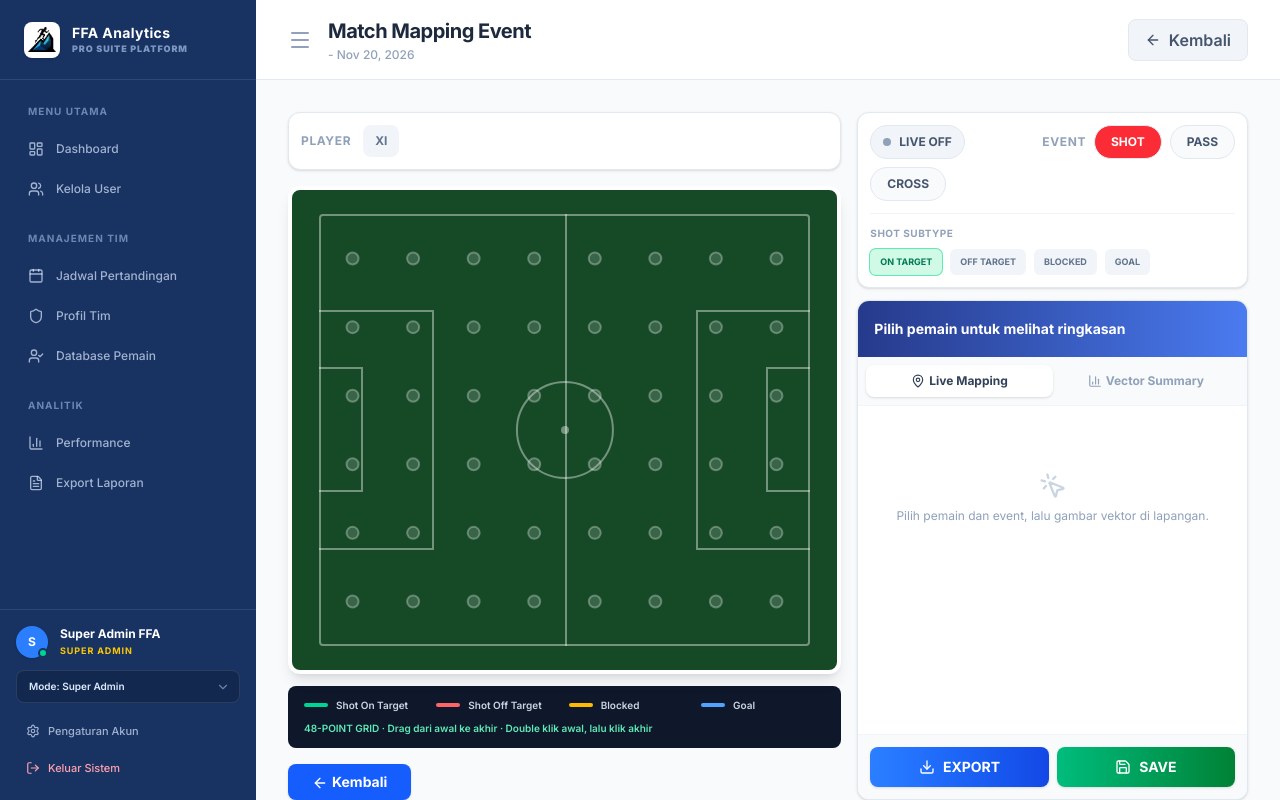
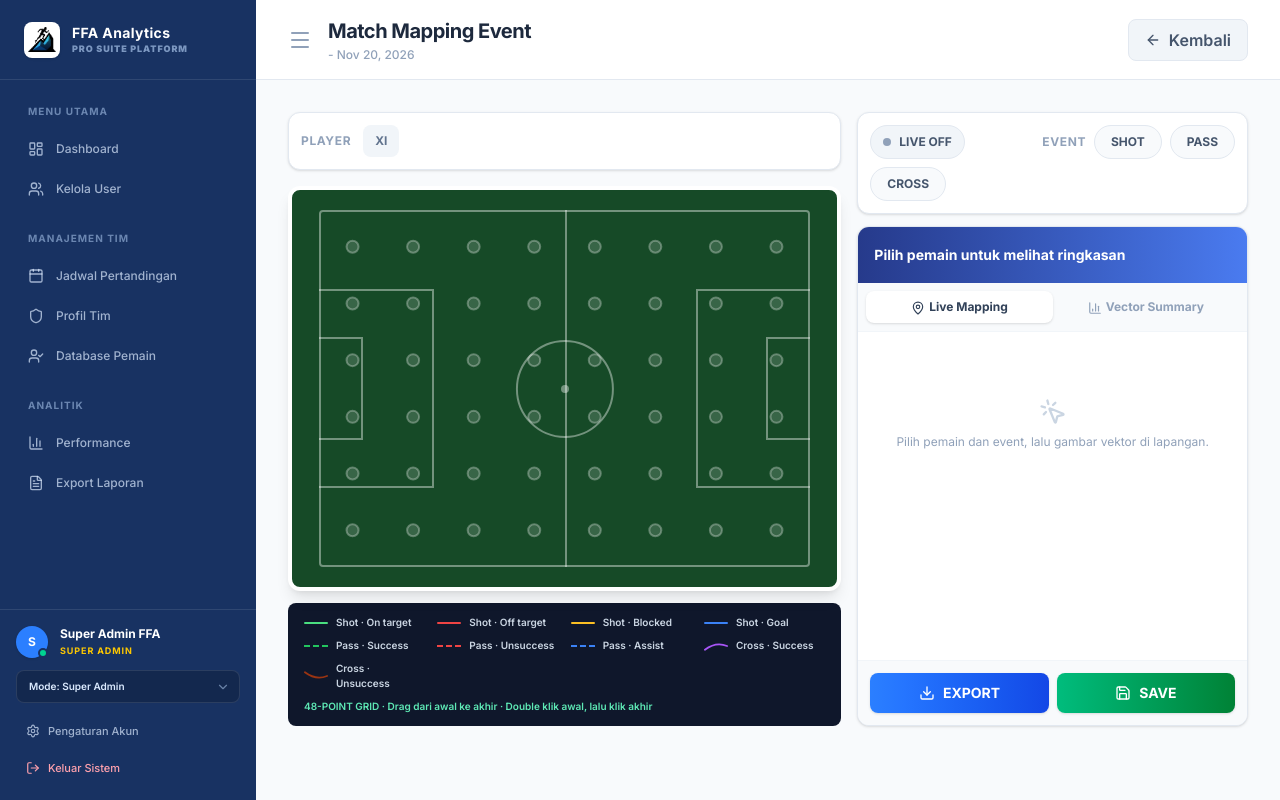
Before and after one commit to msidiq2235/ffa-analytics, a Laravel app: template resources/views/matches/vector.blade.php in a window 1280 px wide. Run offline with Laravel 12, Linux system fonts and the light colour scheme; the template is opened without the code that fills it, so the values that code supplies are empty; style sheets or scripts are compiled from the project's sources.

Commit message:
Update halaman vektor

```diff
--- a/resources/views/matches/vector.blade.php
+++ b/resources/views/matches/vector.blade.php
@@ -50,17 +50,25 @@
                 <div class="pointer-events-none absolute bottom-[37%] right-[5%] top-[37%] w-[8%] border-2 border-r-0 border-white/40"></div>
                 <canvas id="vectorCanvas" class="absolute inset-0 z-10 h-full w-full touch-none cursor-crosshair"></canvas>
             </div>
-            <div class="mt-3 grid grid-cols-2 gap-2 rounded-lg bg-slate-900 px-4 py-3 text-[10px] font-semibold text-slate-300 sm:grid-cols-4">
-                <span class="inline-flex items-center gap-2"><i class="h-1 w-6 rounded bg-emerald-400"></i>Shot On Target</span>
-                <span class="inline-flex items-center gap-2"><i class="h-1 w-6 rounded bg-red-400"></i>Shot Off Target</span>
-                <span class="inline-flex items-center gap-2"><i class="h-1 w-6 rounded bg-amber-400"></i>Blocked</span>
-                <span class="inline-flex items-center gap-2"><i class="h-1 w-6 rounded bg-blue-400"></i>Goal</span>
-                <span class="col-span-2 text-emerald-300 sm:col-span-4">48-POINT GRID · Drag dari awal ke akhir · Double klik awal, lalu klik akhir</span>
+            <div class="mt-3 grid grid-cols-2 gap-x-3 gap-y-2 rounded-lg bg-slate-900 px-4 py-3 text-[10px] font-semibold text-slate-300 sm:grid-cols-3 lg:grid-cols-4">
+                <span class="inline-flex items-center gap-2"><i class="h-0.5 w-6 rounded" style="background:#4ade80"></i>Shot · On target</span>
+                <span class="inline-flex items-center gap-2"><i class="h-0.5 w-6 rounded" style="background:#ef4444"></i>Shot · Off target</span>
+                <span class="inline-flex items-center gap-2"><i class="h-0.5 w-6 rounded" style="background:#fbbf24"></i>Shot · Blocked</span>
+                <span class="inline-flex items-center gap-2"><i class="h-0.5 w-6 rounded" style="background:#3b82f6"></i>Shot · Goal</span>
+                <span class="inline-flex items-center gap-2"><i class="w-6 border-t-2 border-dashed" style="border-color:#22c55e"></i>Pass · Success</span>
+                <span class="inline-flex items-center gap-2"><i class="w-6 border-t-2 border-dashed" style="border-color:#ef4444"></i>Pass · Unsuccess</span>
+                <span class="inline-flex items-center gap-2"><i class="w-6 border-t-2 border-dashed" style="border-color:#3b82f6"></i>Pass · Assist</span>
+                <span class="inline-flex items-center gap-2">
+                    <svg class="h-3 w-6 shrink-0" viewBox="0 0 26 12" aria-hidden="true"><path d="M1 10 Q13 1 25 6" fill="none" stroke="#a855f7" stroke-width="2" stroke-linecap="round"/></svg>
+                    Cross · Success
+                </span>
+                <span class="inline-flex items-center gap-2">
+                    <svg class="h-3 w-6 shrink-0" viewBox="0 0 26 12" aria-hidden="true"><path d="M1 2 Q13 11 25 6" fill="none" stroke="#9a3412" stroke-width="2" stroke-linecap="round"/></svg>
+                    Cross · Unsuccess
+                </span>
+                <span class="col-span-2 text-emerald-300 sm:col-span-3 lg:col-span-4">48-POINT GRID · Drag dari awal ke akhir · Double klik awal, lalu klik akhir</span>
             </div>
         </div>
-        <a href="{{ route('matches.index') }}" class="w-fit rounded-lg bg-blue-600 px-6 py-2 text-sm font-bold text-white shadow-sm transition hover:bg-blue-700">
-            <i data-lucide="arrow-left" class="mr-1 inline h-4 w-4"></i>Kembali
-        </a>
     </section>
 
     <section class="flex min-w-0 flex-col gap-3 md:col-span-5">
@@ -75,13 +83,28 @@
                 <button id="btn-action-PASS" onclick="setAction('PASS')" class="action-btn rounded-full border border-slate-200 bg-slate-50 px-4 py-2 text-xs font-bold text-slate-600 transition-colors hover:bg-green-50 hover:text-green-600">PASS</button>
                 <button id="btn-action-CROSS" onclick="setAction('CROSS')" class="action-btn rounded-full border border-slate-200 bg-slate-50 px-4 py-2 text-xs font-bold text-slate-600 transition-colors hover:bg-purple-50 hover:text-purple-600">CROSS</button>
             </div>
-            <div id="shot-subtypes" class="mt-3 border-t border-slate-100 pt-3">
+            <div id="shot-subtypes" class="subtype-group mt-3 hidden border-t border-slate-100 pt-3">
                 <div class="mb-2 text-[10px] font-bold tracking-wider text-slate-400">SHOT SUBTYPE</div>
                 <div class="flex flex-wrap gap-2">
-                    <button type="button" data-subtype="ON_TARGET" onclick="setSubtype('ON_TARGET')" class="subtype-btn rounded-md bg-emerald-100 px-2.5 py-1.5 text-[9px] font-bold text-emerald-700 ring-1 ring-emerald-300">ON TARGET</button>
-                    <button type="button" data-subtype="OFF_TARGET" onclick="setSubtype('OFF_TARGET')" class="subtype-btn rounded-md bg-slate-100 px-2.5 py-1.5 text-[9px] font-bold text-slate-500">OFF TARGET</button>
-                    <button type="button" data-subtype="BLOCKED" onclick="setSubtype('BLOCKED')" class="subtype-btn rounded-md bg-slate-100 px-2.5 py-1.5 text-[9px] font-bold text-slate-500">BLOCKED</button>
-                    <button type="button" data-subtype="GOAL" onclick="setSubtype('GOAL')" class="subtype-btn rounded-md bg-slate-100 px-2.5 py-1.5 text-[9px] font-bold text-slate-500">GOAL</button>
+                    <button type="button" data-action="SHOT" data-subtype="ON_TARGET" onclick="setSubtype('ON_TARGET')" class="subtype-btn rounded-md bg-slate-100 px-2.5 py-1.5 text-[9px] font-bold text-slate-500">ON TARGET</button>
+                    <button type="button" data-action="SHOT" data-subtype="OFF_TARGET" onclick="setSubtype('OFF_TARGET')" class="subtype-btn rounded-md bg-slate-100 px-2.5 py-1.5 text-[9px] font-bold text-slate-500">OFF TARGET</button>
+                    <button type="button" data-action="SHOT" data-subtype="BLOCKED" onclick="setSubtype('BLOCKED')" class="subtype-btn rounded-md bg-slate-100 px-2.5 py-1.5 text-[9px] font-bold text-slate-500">BLOCKED</button>
+                    <button type="button" data-action="SHOT" data-subtype="GOAL" onclick="setSubtype('GOAL')" class="subtype-btn rounded-md bg-slate-100 px-2.5 py-1.5 text-[9px] font-bold text-slate-500">GOAL</button>
+                </div>
+            </div>
+            <div id="pass-subtypes" class="subtype-group mt-3 hidden border-t border-slate-100 pt-3">
+                <div class="mb-2 text-[10px] font-bold tracking-wider text-slate-400">PASS SUBTYPE</div>
+                <div class="flex flex-wrap gap-2">
+                    <button type="button" data-action="PASS" data-subtype="SUCCESS" onclick="setSubtype('SUCCESS')" class="subtype-btn rounded-md bg-slate-100 px-2.5 py-1.5 text-[9px] font-bold text-slate-500">SUCCESS</button>
+                    <button type="button" data-action="PASS" data-subtype="UNSUCCESS" onclick="setSubtype('UNSUCCESS')" class="subtype-btn rounded-md bg-slate-100 px-2.5 py-1.5 text-[9px] font-bold text-slate-500">UNSUCCESS</button>
+                    <button type="button" data-action="PASS" data-subtype="ASSIST" onclick="setSubtype('ASSIST')" class="subtype-btn rounded-md bg-slate-100 px-2.5 py-1.5 text-[9px] font-bold text-slate-500">ASSIST</button>
+                </div>
+            </div>
+            <div id="cross-subtypes" class="subtype-group mt-3 hidden border-t border-slate-100 pt-3">
+                <div class="mb-2 text-[10px] font-bold tracking-wider text-slate-400">CROSS SUBTYPE</div>
+                <div class="flex flex-wrap gap-2">
+                    <button type="button" data-action="CROSS" data-subtype="SUCCESS" onclick="setSubtype('SUCCESS')" class="subtype-btn rounded-md bg-slate-100 px-2.5 py-1.5 text-[9px] font-bold text-slate-500">SUCCESS</button>
+                    <button type="button" data-action="CROSS" data-subtype="UNSUCCESS" onclick="setSubtype('UNSUCCESS')" class="subtype-btn rounded-md bg-slate-100 px-2.5 py-1.5 text-[9px] font-bold text-slate-500">UNSUCCESS</button>
                 </div>
             </div>
         </div>
@@ -172,7 +195,7 @@
 let selectedPlayerId = null;
 let selectedPlayerName = '';
 let selectedAction = null;
-let selectedSubtype = 'ON_TARGET';
+let selectedSubtype = null;
 let liveMode = false;
 let isDrawing = false;
 let dragStartPoint = null;
@@ -234,7 +257,7 @@ function redrawAll() {
     getSelectedPlayerVectors().forEach(v => {
         const start = getPointFromPct(v.start_x, v.start_y);
         const end = getPointFromPct(v.end_x, v.end_y);
-        drawArrow(start.x, start.y, end.x, end.y, getActionColor(v.action_type, v.subtype));
+        drawVectorArrow(ctx, start.x, start.y, end.x, end.y, v.action_type, v.subtype);
     });
 
     if (currentStartPoint) {
@@ -276,6 +299,7 @@ function setPlayer(id, number, name) {
 }
 
 function setAction(action) {
+    const actionChanged = selectedAction !== action;
     selectedAction = action;
     document.querySelectorAll('.action-btn').forEach(btn => {
         btn.classList.remove('bg-red-500', 'bg-green-500', 'bg-purple-500', 'text-white');
@@ -286,8 +310,11 @@ function setAction(action) {
     if(action === 'SHOT') activeBtn.classList.add('bg-red-500', 'text-white');
     if(action === 'PASS') activeBtn.classList.add('bg-green-500', 'text-white');
     if(action === 'CROSS') activeBtn.classList.add('bg-purple-500', 'text-white');
-    document.getElementById('shot-subtypes').classList.toggle('hidden', action !== 'SHOT');
-    if (action === 'SHOT' && !selectedSubtype) setSubtype('ON_TARGET');
+    const subtypeDefaults = { SHOT: 'ON_TARGET', PASS: 'SUCCESS', CROSS: 'SUCCESS' };
+    document.querySelectorAll('.subtype-group').forEach(group => {
+        group.classList.toggle('hidden', group.id !== `${action.toLowerCase()}-subtypes`);
+    });
+    if (actionChanged || !selectedSubtype) setSubtype(subtypeDefaults[action]);
     updateIndicator();
     redrawAll();
 }
@@ -295,20 +322,11 @@ function setAction(action) {
 function setSubtype(subtype) {
     selectedSubtype = subtype;
     document.querySelectorAll('.subtype-btn').forEach(button => {
-        const selected = button.dataset.subtype === subtype;
+        const selected = button.dataset.action === selectedAction && button.dataset.subtype === subtype;
         button.classList.toggle('ring-1', selected);
-        button.classList.toggle('ring-emerald-300', selected && subtype === 'ON_TARGET');
-        button.classList.toggle('ring-red-300', selected && subtype === 'OFF_TARGET');
-        button.classList.toggle('ring-amber-300', selected && subtype === 'BLOCKED');
-        button.classList.toggle('ring-blue-300', selected && subtype === 'GOAL');
-        button.classList.toggle('bg-emerald-100', selected && subtype === 'ON_TARGET');
-        button.classList.toggle('text-emerald-700', selected && subtype === 'ON_TARGET');
-        button.classList.toggle('bg-red-100', selected && subtype === 'OFF_TARGET');
-        button.classList.toggle('text-red-700', selected && subtype === 'OFF_TARGET');
-        button.classList.toggle('bg-amber-100', selected && subtype === 'BLOCKED');
-        button.classList.toggle('text-amber-700', selected && subtype === 'BLOCKED');
-        button.classList.toggle('bg-blue-100', selected && subtype === 'GOAL');
-        button.classList.toggle('text-blue-700', selected && subtype === 'GOAL');
+        button.classList.toggle('ring-blue-300', selected);
+        button.classList.toggle('bg-blue-100', selected);
+        button.classList.toggle('text-blue-700', selected);
         button.classList.toggle('bg-slate-100', !selected);
         button.classList.toggle('text-slate-500', !selected);
     });
@@ -359,8 +377,12 @@ function getActionColor(action, subtype = null) {
         };
         return subtypeColors[subtype] || '#ef4444';
     }
-    if (action === 'PASS') return '#22c55e';
-    if (action === 'CROSS') return '#a855f7';
+    if (action === 'PASS') {
+        if (subtype === 'UNSUCCESS') return '#ef4444';
+        if (subtype === 'ASSIST') return '#3b82f6';
+        return '#22c55e';
+    }
+    if (action === 'CROSS') return subtype === 'UNSUCCESS' ? '#9a3412' : '#a855f7';
     return '#ffffff';
 }
 
@@ -437,17 +459,17 @@ function drawSummary() {
         const fromY = (vector.start_y / 100) * height;
         const toX = (vector.end_x / 100) * width;
         const toY = (vector.end_y / 100) * height;
-        const angle = Math.atan2(toY - fromY, toX - fromX);
-        const head = 7;
-        summaryCtx.strokeStyle = getActionColor(vector.action_type, vector.subtype);
-        summaryCtx.lineWidth = 2;
-        summaryCtx.beginPath();
-        summaryCtx.moveTo(fromX, fromY);
-        summaryCtx.lineTo(toX, toY);
-        summaryCtx.lineTo(toX - head * Math.cos(angle - Math.PI / 6), toY - head * Math.sin(angle - Math.PI / 6));
-        summaryCtx.moveTo(toX, toY);
-        summaryCtx.lineTo(toX - head * Math.cos(angle + Math.PI / 6), toY - head * Math.sin(angle + Math.PI / 6));
-        summaryCtx.stroke();
+        drawVectorArrow(
+            summaryCtx,
+            fromX,
+            fromY,
+            toX,
+            toY,
+            vector.action_type,
+            vector.subtype,
+            2,
+            7
+        );
     });
 }
 
@@ -477,20 +499,50 @@ function getPointFromPct(pctX, pctY) {
     };
 }
 
-function drawArrow(fromX, fromY, toX, toY, color) {
-    const headlen = 12;
+function drawVectorArrow(context, fromX, fromY, toX, toY, action, subtype, lineWidth = 4, headLength = 12) {
     const dx = toX - fromX;
     const dy = toY - fromY;
-    const angle = Math.atan2(dy, dx);
-    ctx.beginPath();
-    ctx.moveTo(fromX, fromY);
-    ctx.lineTo(toX, toY);
-    ctx.lineTo(toX - headlen * Math.cos(angle - Math.PI / 6), toY - headlen * Math.sin(angle - Math.PI / 6));
-    ctx.moveTo(toX, toY);
-    ctx.lineTo(toX - headlen * Math.cos(angle + Math.PI / 6), toY - headlen * Math.sin(angle + Math.PI / 6));
-    ctx.strokeStyle = color;
-    ctx.lineWidth = 4;
-    ctx.stroke();
+    const distance = Math.hypot(dx, dy);
+    if (!distance) return;
+
+    const color = getActionColor(action, subtype);
+    let angle = Math.atan2(dy, dx);
+    context.save();
+    context.strokeStyle = color;
+    context.fillStyle = color;
+    context.lineWidth = lineWidth;
+    context.lineCap = 'round';
+    context.lineJoin = 'round';
+    context.beginPath();
+    context.moveTo(fromX, fromY);
+
+    if (action === 'CROSS') {
+        const curveDirection = subtype === 'UNSUCCESS' ? -1 : 1;
+        const curveAmount = Math.min(distance * 0.22, Math.min(context.canvas.width, context.canvas.height) * 0.12);
+        const controlX = (fromX + toX) / 2 - (dy / distance) * curveAmount * curveDirection;
+        const controlY = (fromY + toY) / 2 + (dx / distance) * curveAmount * curveDirection;
+        context.quadraticCurveTo(controlX, controlY, toX, toY);
+        angle = Math.atan2(toY - controlY, toX - controlX);
+    } else {
+        context.lineTo(toX, toY);
+        if (action === 'PASS') context.setLineDash([lineWidth * 2.5, lineWidth * 1.8]);
+    }
+
+    context.stroke();
+    context.setLineDash([]);
+    context.beginPath();
+    context.moveTo(toX, toY);
+    context.lineTo(
+        toX - headLength * Math.cos(angle - Math.PI / 6),
+        toY - headLength * Math.sin(angle - Math.PI / 6)
+    );
+    context.moveTo(toX, toY);
+    context.lineTo(
+        toX - headLength * Math.cos(angle + Math.PI / 6),
+        toY - headLength * Math.sin(angle + Math.PI / 6)
+    );
+    context.stroke();
+    context.restore();
 }
 
 function getCanvasPosition(e) {
@@ -505,7 +557,7 @@ function addVector(startPoint, endPoint, playerId, playerName, action, subtype =
         player_id: playerId,
         playerName: playerName,
         action_type: action,
-        subtype: action === 'SHOT' ? subtype : null,
+        subtype,
         start_x: (startPoint.x / canvas.width) * 100,
         start_y: (startPoint.y / canvas.height) * 100,
         end_x: (endPoint.x / canvas.width) * 100,
@@ -620,7 +672,15 @@ canvas.addEventListener('pointermove', (e) => {
 
     redrawAll();
     const snapPoint = getNearestPoint(position.x, position.y);
-    drawArrow(dragStartPoint.x, dragStartPoint.y, snapPoint ? snapPoint.x : position.x, snapPoint ? snapPoint.y : position.y, getActionColor(selectedAction, selectedSubtype));
+    drawVectorArrow(
+        ctx,
+        dragStartPoint.x,
+        dragStartPoint.y,
+        snapPoint ? snapPoint.x : position.x,
+        snapPoint ? snapPoint.y : position.y,
+        selectedAction,
+        selectedSubtype
+    );
 });
 
 canvas.addEventListener('pointerup', (e) => {
@@ -692,7 +752,7 @@ canvas.addEventListener('dblclick', (e) => {
         player_id: selectedPlayerId,
         playerName: selectedPlayerName,
         action_type: selectedAction,
-        subtype: selectedAction === 'SHOT' ? selectedSubtype : null
+        subtype: selectedSubtype
     };
     redrawAll();
 });
@@ -717,11 +777,11 @@ function updateEventList() {
 
         const action = document.createElement('span');
         action.className = `inline-flex items-center gap-1.5 font-bold ${v.action_type === 'SHOT' ? 'text-red-500' : (v.action_type === 'PASS' ? 'text-green-500' : 'text-purple-500')}`;
-        if (v.action_type === 'SHOT') action.style.color = getActionColor(v.action_type, v.subtype);
+        action.style.color = getActionColor(v.action_type, v.subtype);
         const icon = document.createElement('i');
         icon.setAttribute('data-lucide', getActionIcon(v.action_type));
         icon.className = 'h-3.5 w-3.5';
-        action.append(icon, document.createTextNode(v.action_type === 'SHOT' && v.subtype ? `SHOT · ${v.subtype.replace('_', ' ')}` : v.action_type));
+        action.append(icon, document.createTextNode(v.subtype ? `${v.action_type} · ${v.subtype.replace('_', ' ')}` : v.action_type));
 
         const modeLabel = document.createElement('span');
         modeLabel.className = `rounded-full px-2 py-0.5 text-[9px] font-extrabold tracking-wide ${mode === 'live' ? 'bg-emerald-50 text-emerald-700' : 'bg-slate-100 text-slate-600'}`;
@@ -776,8 +836,6 @@ function submitVectors() {
     saveNextVector();
 }
 
-setAction('SHOT');
-setSubtype('ON_TARGET');
 updateEventList();
 updateSummary();
 </script>
```
Also changed, not shown: app/Http/Controllers/MatchController.php (+10 -2 lines), tests/Feature/PlayerPerformanceDetailTest.php (+61 -0 lines).
